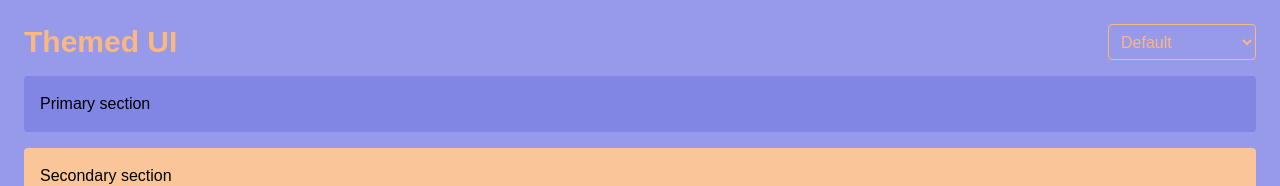
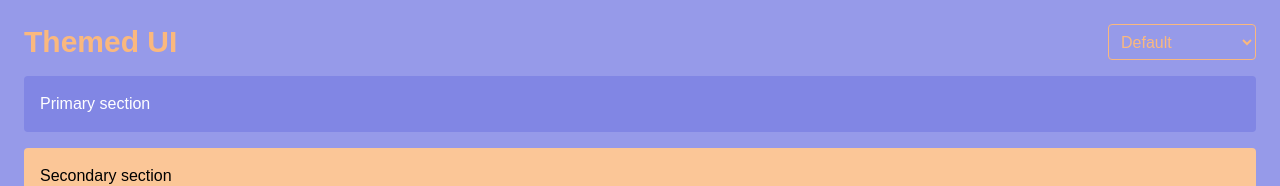
Before and after one commit to sethgonzales/ChemEd, a Next.js app: page / in a window 1280 px wide. Shown: the top 186 px of the page. Built offline with nearby package versions, Linux system fonts and the light colour scheme.

Commit message:
fix text color theme select

```diff
--- a/src/styles/theme-provider.tsx
+++ b/src/styles/theme-provider.tsx
@@ -26,8 +26,8 @@ export function ThemeProvider({ children }: { children: ReactNode }) {
     applyColorScale('secondary', secondary);
 
     const root = document.documentElement;
-    root.style.setProperty('--text-primary', primaryText);
-    root.style.setProperty('--text-secondary', secondaryText);
+    root.style.setProperty('--text-primary-base', primaryText);
+    root.style.setProperty('--text-secondary-base', secondaryText);
   };
 
   useEffect(() => {
--- a/src/utils/theme.ts
+++ b/src/utils/theme.ts
@@ -32,5 +32,5 @@ export const applyColorScale = (
   });
 
   root.style.setProperty(`--${type}`, baseColor);
-  root.style.setProperty(`--color-chem-${type}`, `var(--${type})`);
+  root.style.setProperty(`--color-${type}`, `var(--${type})`);
 };
```
